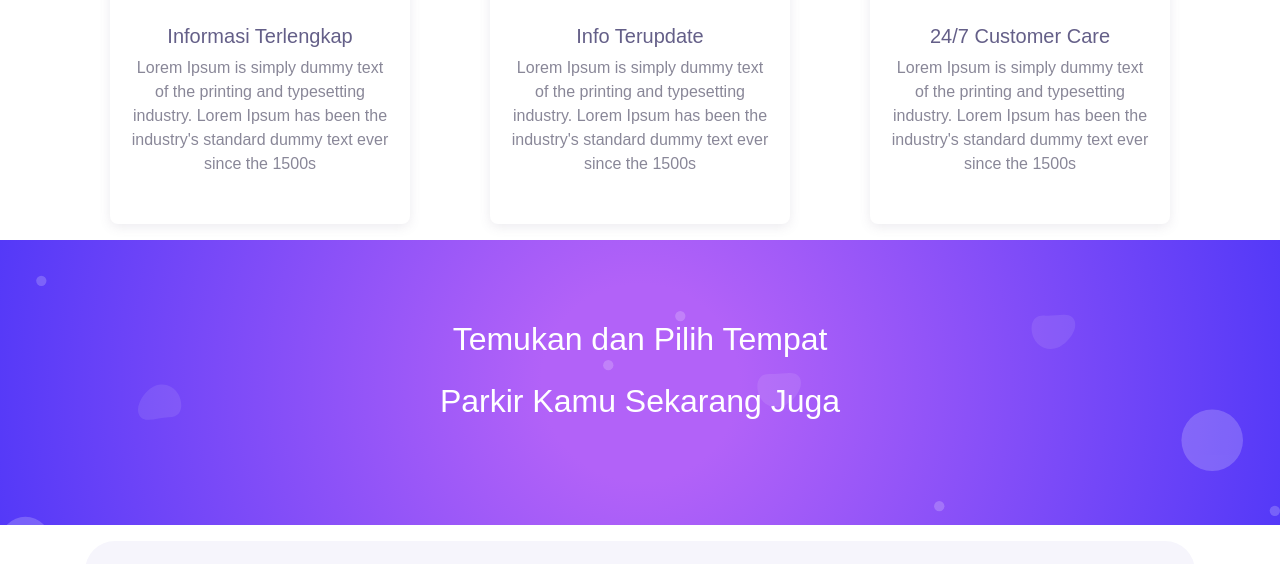
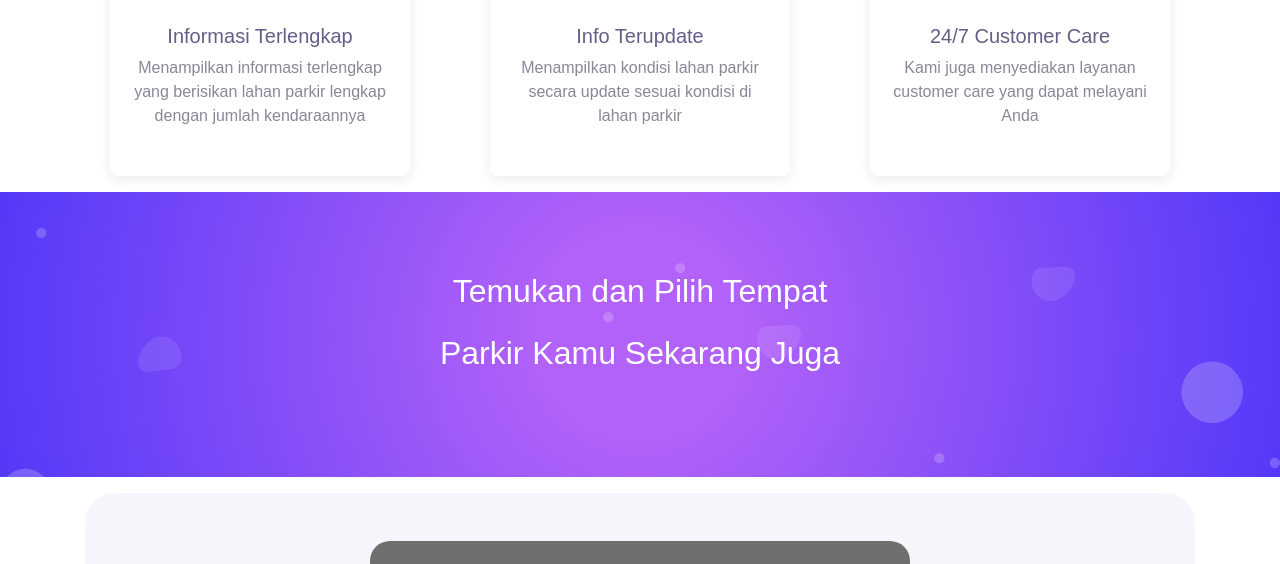
Before and after one commit to helmyfl/OFA-CarParkingProject-Kelompok-4, a Django app: page / in a window 1280 px wide. Shown: the part 1070-1634 px from the top of the page. Run offline with Django 4.2, Linux system fonts and the light colour scheme; grey boxes are pictures that could not be loaded.

Commit message:
Add caption

```diff
--- a/templates/about.html
+++ b/templates/about.html
@@ -118,8 +118,7 @@
         <div class="col-lg-6 py-3">
           <h2 class="title-section">Kelompok 4</h2>
           <div class="divider"></div>
-          <p>Lorem Ipsum is simply dummy text of the printing and typesetting industry. Lorem Ipsum has been the industry's standard dummy text ever since the 1500s,
-          </p>
+          <p>Kami berasal dari kelas Jupyter XXI program Foundations of AI and Life Skills for Gen-Z</p>
         </div>
         <!-- <div class="col-lg-6 py-3">
           <div class="img-fluid py-3 text-center">
--- a/templates/index.html
+++ b/templates/index.html
@@ -76,7 +76,7 @@
             </div>
             <div class="body">
               <h5 class="text-secondary">Informasi Terlengkap</h5>
-              <p>Lorem Ipsum is simply dummy text of the printing and typesetting industry. Lorem Ipsum has been the industry's standard dummy text ever since the 1500s</p>
+              <p>Menampilkan informasi terlengkap yang berisikan lahan parkir lengkap dengan jumlah kendaraannya</p>
             </div>
           </div>
         </div>
@@ -87,7 +87,7 @@
             </div>
             <div class="body">
               <h5 class="text-secondary">Info Terupdate</h5>
-              <p>Lorem Ipsum is simply dummy text of the printing and typesetting industry. Lorem Ipsum has been the industry's standard dummy text ever since the 1500s</p>
+              <p>Menampilkan kondisi lahan parkir secara update sesuai kondisi di lahan parkir</p>
             </div>
           </div>
         </div>
@@ -98,7 +98,7 @@
             </div>
             <div class="body">
               <h5 class="text-secondary">24/7 Customer Care</h5>
-              <p>Lorem Ipsum is simply dummy text of the printing and typesetting industry. Lorem Ipsum has been the industry's standard dummy text ever since the 1500s</p>
+              <p>Kami juga menyediakan layanan customer care yang dapat melayani Anda</p>
             </div>
           </div>
         </div>
```
